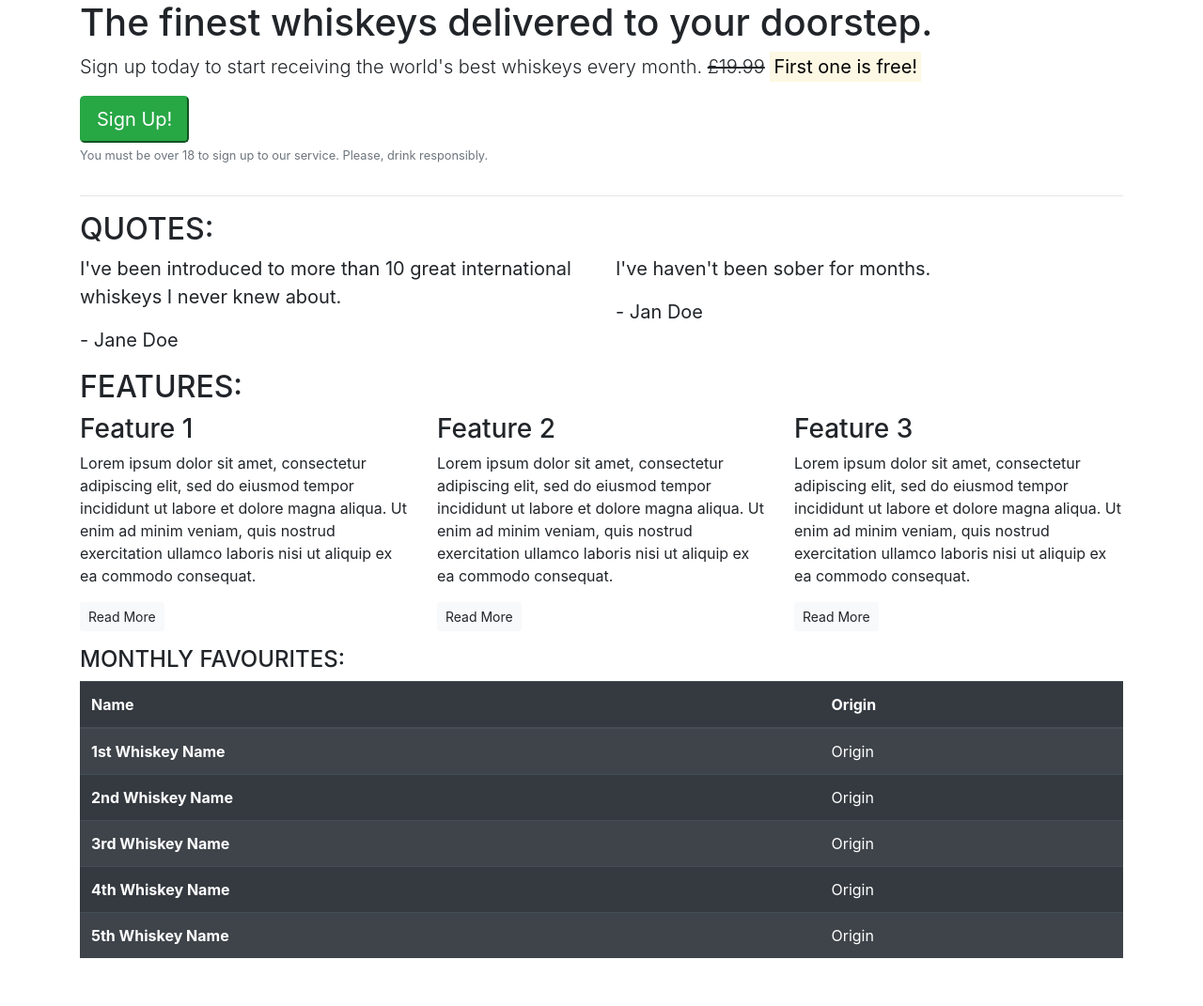
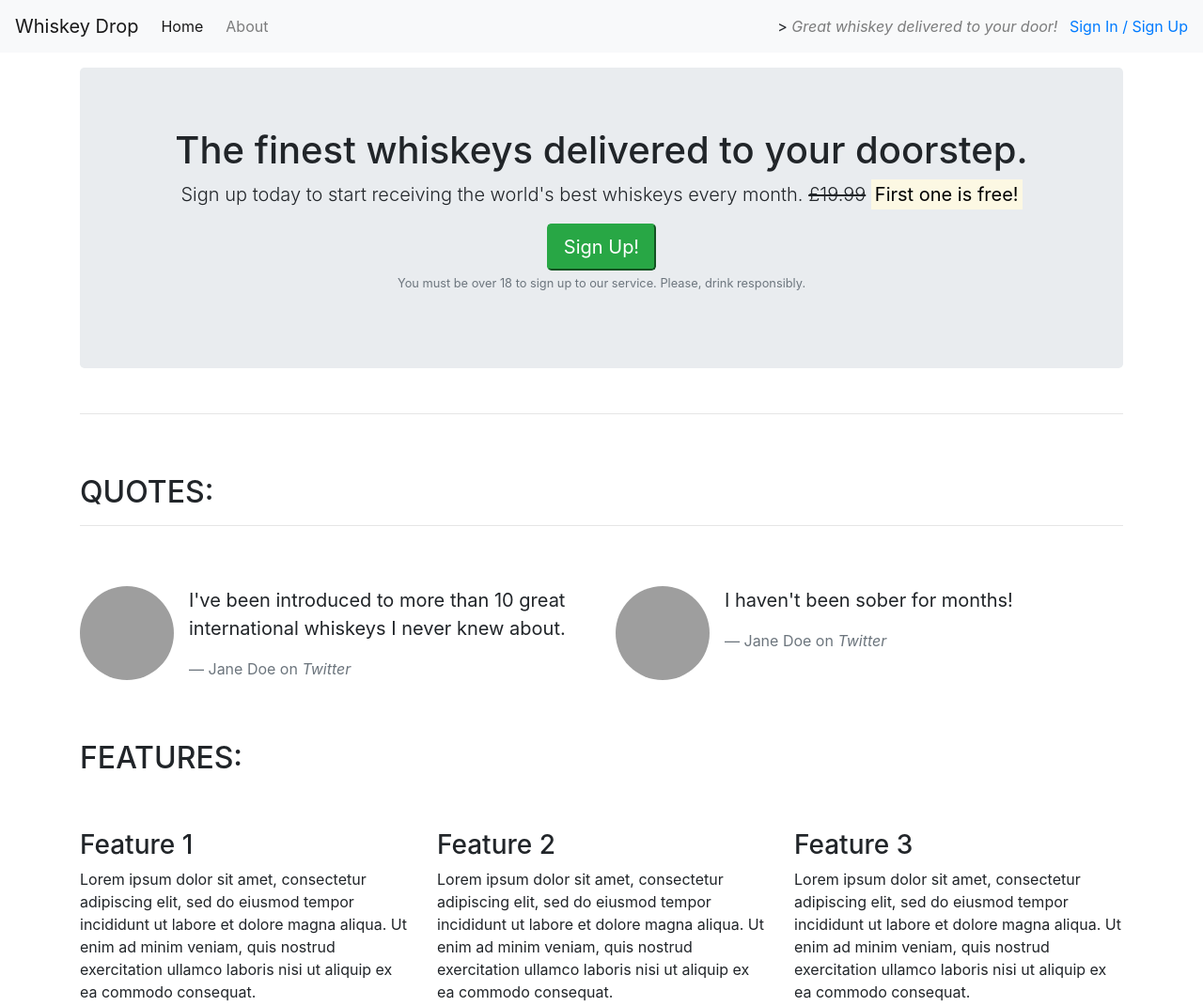
Before and after one commit to JSudron/bootstrap4, a plain HTML site: page index.html in a window 1280 px wide. Shown: the top 1071 px of the page at 94% size. Before the commit the page ends 1036 px from the top, so only its background shows below. Drawn offline with nearby package versions, Linux system fonts and the light colour scheme; grey boxes are pictures that could not be loaded.

Commit message:
new images folder

```diff
--- a/index.html
+++ b/index.html
@@ -9,13 +9,29 @@
     <script src="https://stackpath.bootstrapcdn.com/bootstrap/4.3.1/js/bootstrap.min.js" integrity="sha384-JjSmVgyd0p3pXB1rRibZUAYoIIy6OrQ6VrjIEaFf/nJGzIxFDsf4x0xIM+B07jRM" crossorigin="anonymous"></script>
 </head>
 <body>
-    <article class="container">
+    <nav class="navbar navbar-light bg-light navbar-expand-sm">
+        <a href="/" class="navbar-brand">Whiskey Drop</a>
+        <ul class="navbar-nav mr-auto">
+            <li class="active nav-item mr-2"><a class="nav-link" href="/">Home</a></li>
+            <li class="nav-item mr-2"><a class="nav-link" href="/about">About</a></li>
+            <li class="nav-item mr-2 d-block d-sm-none"><a class="nav-link" href="/login">Sign In / Sign Up</a></li>
+        </ul>
+        <div class="d-none d-md-block">>
+            <p class="navbar-text my-auto mr-2"><i>Great whiskey delivered to your door!</i></p>
+            <a href="/login">Sign In / Sign Up</a>
+        </div>
+    </nav>
+    <article class="container mt-3">
         <!-- Callout -->
         <div class="row">
             <div class="col-12">
-                <section class="callout">
+                <section class="callout jumbotron text-center">
                     <h1>The finest whiskeys delivered to your doorstep.</h1>
-                    <p class="lead">Sign up today to start receiving the world's best whiskeys every month. <s>£19.99</s> <strong><mark>First one is free!</mark></strong></p>
+                    <p class="lead">Sign up today to start receiving the world's best whiskeys every month.
+                        <s class="d-none d-sm-inline">£19.99</s>
+                        <span class="d-inline d-sm-none"><br></span>
+                        <strong><mark>First one is free!</mark></strong>
+                    </p>
                     <button class="btn-success btn-lg">Sign Up!</button>
                     <p class="text-muted"><small>You must be over 18 to sign up to our service. Please, drink responsibly.</small></p>
                 </section>
@@ -27,20 +43,37 @@
         <!-- Quotes -->
         <section class="quotes">
             <div class="row">
-                <div class="col-12">
+                <div class="col-12 my-5">
                     <h2 class="text-uppercase">Quotes:</h2>
+                    <hr />
+                </div>
+            </div>
+            <div class="row">
+                <div class="col-12 col-md-6">
+                    <div class="media">
+                        <div class="d-none d-sm-block">
+                            <img src="https://raw.githubusercontent.com/Code-Institute-Solutions/BootstrappingYourNextBigIdea-BS4/master/03-Components/02-core_components-part-2/images/girl-image.png" class="rounded-circle mr-3" height=100 width=100>
+                        </div>
+                        <div class="media-body">
+                            <blockquote class="blockquote">
+                                <p>I've been introduced to more than 10 great international whiskeys I never knew about.</p>
+                                <footer class="blockquote-footer">Jane Doe on <cite title="Twitter">Twitter</cite></footer>
+                            </blockquote>
+                        </div>
+                    </div>
                 </div>
                 <div class="col-12 col-md-6">
-                    <blockquote class="blockquote">
-                        <p>I've been introduced to more than 10 great international whiskeys I never knew about.</p>
-                        <p>- Jane Doe</p>
-                    </blockquote>
-                </div>
-                <div class="col-12 col-md-6">
-                    <blockquote class="blockquote">
-                        <p>I've haven't been sober for months.</p>
-                        <p>- Jan Doe</p>
-                    </blockquote>
+                    <div class="media">
+                        <div class="d-none d-sm-block">
+                            <img src="https://raw.githubusercontent.com/Code-Institute-Solutions/BootstrappingYourNextBigIdea-BS4/master/03-Components/02-core_components-part-2/images/guy-image.png" class="rounded-circle mr-3" height=100 width=100>
+                        </div>
+                        <div class="media-body">
+                            <blockquote class="blockquote">
+                                <p>I haven't been sober for months!</p>
+                                <footer class="blockquote-footer">Jane Doe on <cite title="Twitter">Twitter</cite></footer>
+                            </blockquote>
+                        </div>
+                    </div>
                 </div>
             </div>
         </section>
@@ -50,7 +83,7 @@
         <!-- Features -->
         <section class="features">
             <div class="row">
-                <div class="col-12">
+                <div class="col-12 my-5">
                     <h2 class="text-uppercase">Features:</h2>
                 </div>
                 <div class="col-12 col-md-6 col-lg-4">
@@ -79,8 +112,8 @@
         <!-- /.features -->
 
         <!-- Monthly Favourites -->
-        <section>
-            <h4 class="text-uppercase">Monthly Favourites:</h4>
+        <section class="monthly features">
+            <h4 class="text-uppercase my-5">Monthly Favourites:</h4>
             <table class="table table-striped table-dark">
                 <thead>
                     <tr>
```
